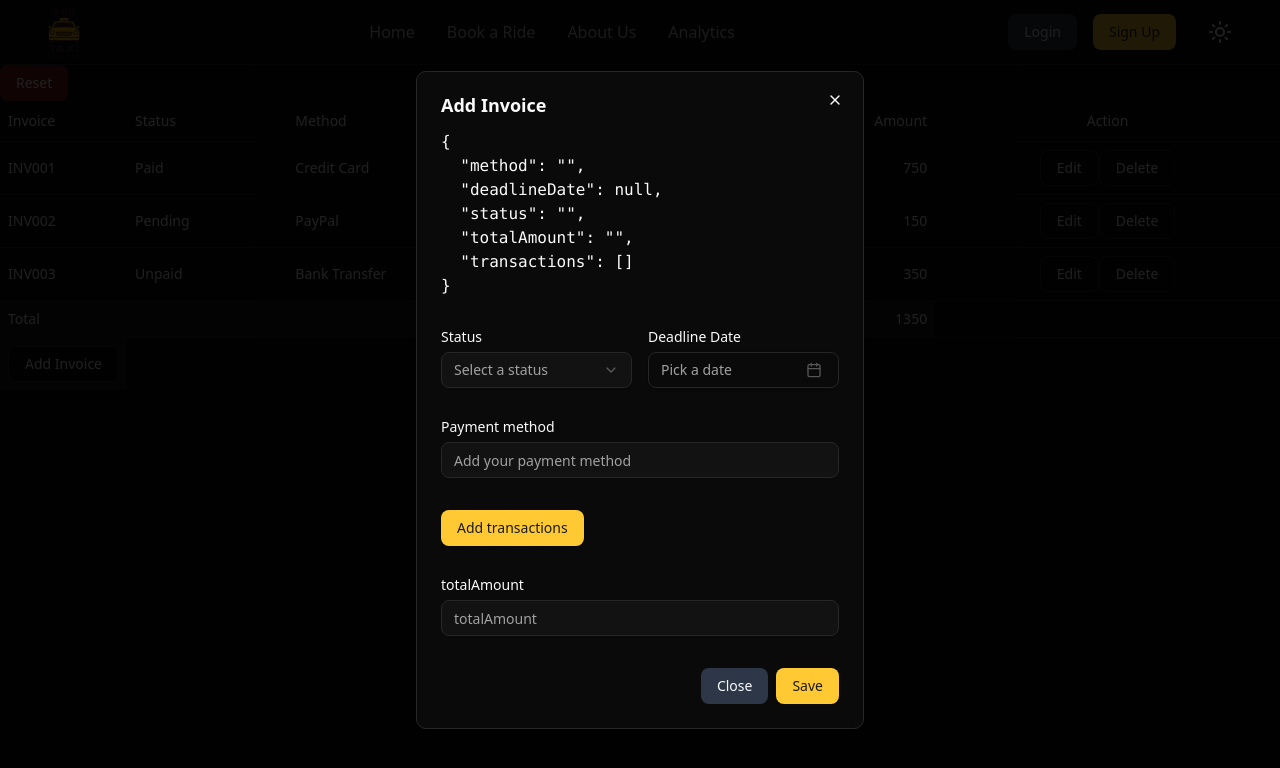
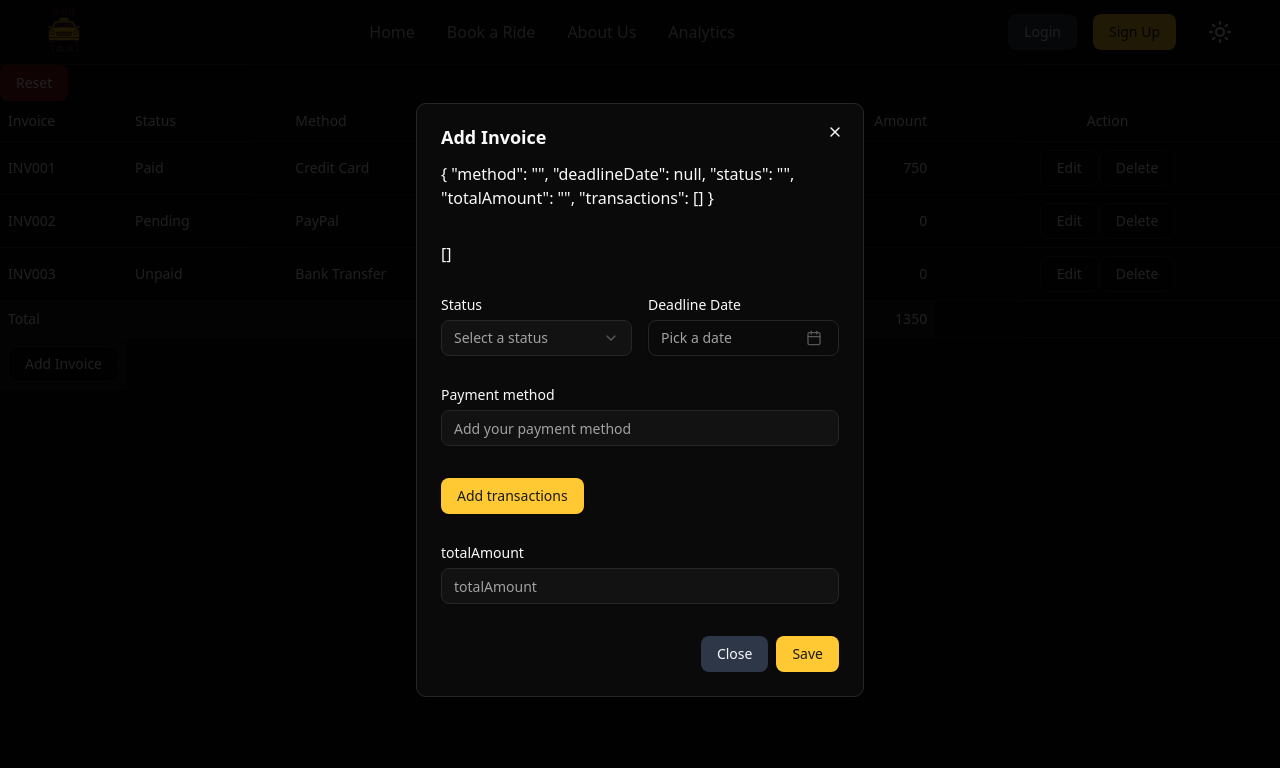
Before and after one commit to Moulithar/saar-taxi, a React (Vite) app in the folder front-end/: page /analytics in a window 1280 px wide. Both pictures are taken after a click on the button "Add Invoice". Shown: the top 768 px of the page. Built offline with nearby package versions, Linux system fonts and the light colour scheme.

Commit message:
fix: calculate total amount from transaction amounts and handle empty transaction list

```diff
--- a/front-end/src/pages/Analytics.jsx
+++ b/front-end/src/pages/Analytics.jsx
@@ -115,6 +115,7 @@ export default function Analytics() {
 
   const [activeId, setActiveId] = useState(null);
 
+  const transactions = watch("transactions");
   const onSubmit = (data) => {
     const existingInvoice = invoices.find(
       (invoice) => invoice.invoiceId == activeId
@@ -127,8 +128,7 @@ export default function Analytics() {
       payment: {
         method: data.method,
         transactions: [
-          ...(existingInvoice.payment?.transactions || []),
-          ...(data.transactions || []),
+          ...transactions
         ].filter(Boolean),
       },
     };
@@ -177,7 +177,6 @@ export default function Analytics() {
     setInvoices(updatedArray);
   };
 
-  const transactions = watch("transactions");
 
   useEffect(() => {
     localStorage.setItem("invoices", JSON.stringify(invoices));
@@ -218,7 +217,8 @@ export default function Analytics() {
                 {dayjs(invoice.deadlineDate).format("DD MMM YYYY")}
               </TableCell>
               <TableCell className="text-right">
-                {invoice.totalAmount}
+                {/* <pre>{JSON.stringify(invoice.payment?.transactions, null, 2)}</pre> */}
+                {(invoice.payment?.transactions||[]).reduce((acc, t)=> acc + t.amount, 0)}
               </TableCell>
               <TableCell className="text-center">
                 {" "}
@@ -257,7 +257,8 @@ export default function Analytics() {
                           onSubmit={handleSubmit(onSubmit)}
                           className="space-y-8"
                         >
-                          <pre>{JSON.stringify(getValues(), null, 2)}</pre>
+                          <p>{JSON.stringify(getValues(), null, 2)}</p>
+                          <p>{JSON.stringify(transactions, null, 2)}</p>
                           {/* <pre>{JSON.stringify(watch("status"), null, 2)}</pre> */}
                           <div className="flex justify-between gap-[16px] w-full">
                             <div className="flex-1">
@@ -370,11 +371,13 @@ export default function Analytics() {
                               setValue("transactions", [
                                 ...transactions,
                                 {
-                                  transactionId: `TXN${
-                                    +transactions[
-                                      transactions.length - 1
-                                    ].transactionId.slice(-4) + 1
-                                  }`,
+                                  transactionId: transactions.length
+                                    ? `TXN${
+                                        +transactions[
+                                          transactions.length - 1
+                                        ]?.transactionId.slice(-4) + 1
+                                      }`
+                                    : "TXN001",
                                   amount: 0,
                                 },
                               ]);
@@ -405,9 +408,12 @@ export default function Analytics() {
                                               /[^0-9]/g,
                                               ""
                                             );
+                                          console.log(transaction.transactionId + " " + e.target.value);
                                           field.onChange(
                                             e.target.value && +e.target.value
                                           );
+                                          setValue("transactions", transactions.map((t)=> t.transactionId === transaction.transactionId ? {...t, amount: +e.target.value} : t))
+                                          console.log(transactions);
                                         }}
                                       />
                                     </FormControl>
```
